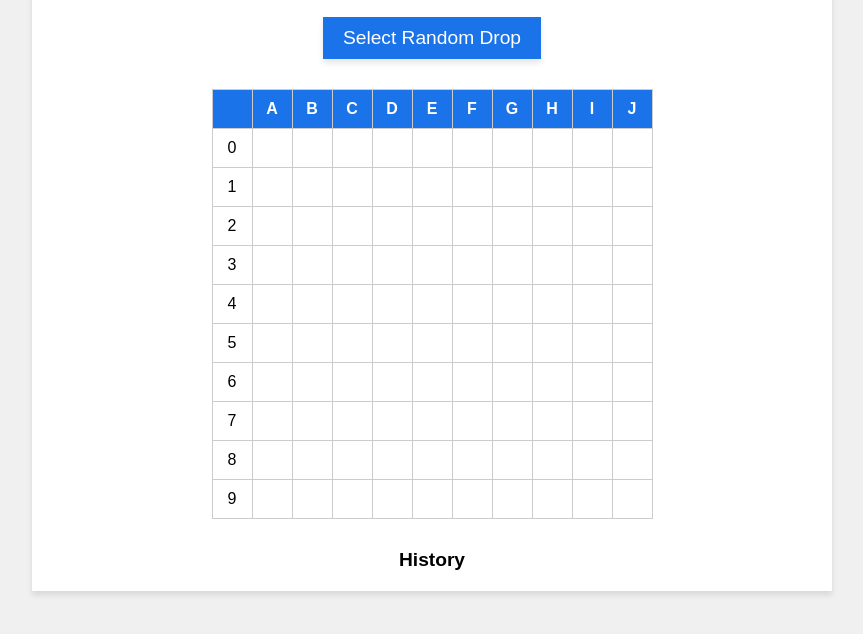
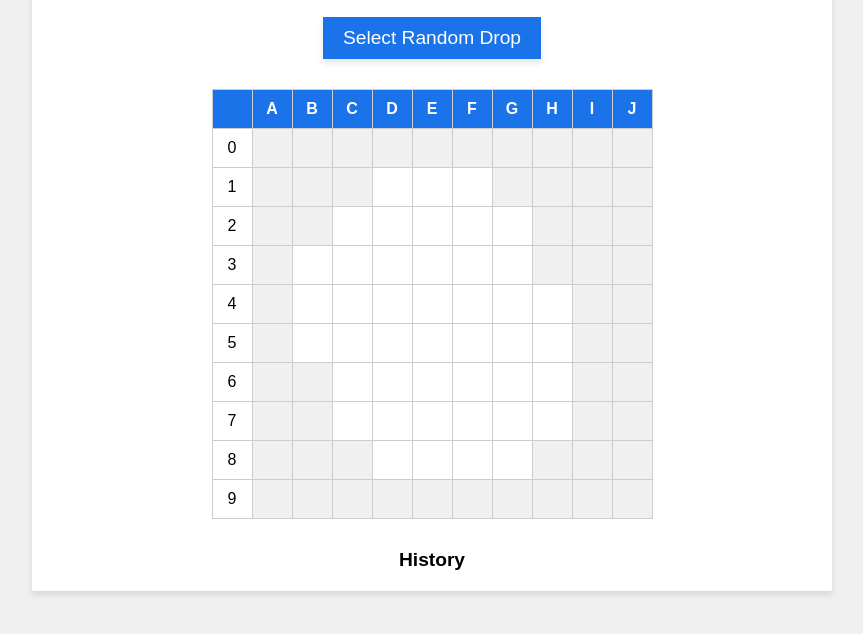
Before and after one commit to yhippa/cod-wz-2-drop-randomizer, a plain HTML site: page index.html in a window 1280 px wide. Shown: the part 118-752 px from the top of the page, without its empty margins (208-1071 px from the left). Drawn offline with Linux system fonts and the light colour scheme.

Commit message:
highlighted non-valid cells

```diff
--- a/script.js
+++ b/script.js
@@ -1,8 +1,11 @@
 const randomDropBtn = document.getElementById('random-drop-btn');
 const dropResult = document.getElementById('drop-result');
 const historyList = document.getElementById('history-list');
+const dropGrid = document.getElementById('drop-grid');
+const validDrops = [
+    'D1', 'E1', 'F1', 'C2', 'D2', 'E2', 'F2', 'G2', 'B3', 'C3', 'D3', 'E3', 'F3', 'G3', 'B4', 'C4', 'D4', 'E4', 'F4', 'G4', 'H4', 'B5', 'C5', 'D5', 'E5', 'F5', 'G5', 'H5', 'B5', 'C6', 'D6', 'E6', 'F6', 'G6', 'H6', 'C7', 'D7', 'E7', 'F7', 'G7', 'H7', 'D8', 'E8', 'F8', 'G8'
+];
 
-const dropGrid = document.getElementById('drop-grid');
 
 function createGrid() {
     const columns = ['A', 'B', 'C', 'D', 'E', 'F', 'G', 'H', 'I', 'J'];
@@ -17,8 +20,14 @@ function createGrid() {
 
         for (let j = 0; j < columns.length; j++) {
             const cell = document.createElement('td');
-            cell.id = `${columns[j]}${i}`;
+            const cellId = `${columns[j]}${i}`;
+            cell.id = cellId;
             row.appendChild(cell);
+
+            // Check if the cell is not within the valid drop list
+            if (!validDrops.includes(cellId)) {
+                cell.classList.add('invalid-drop');
+            }
         }
 
         tbody.appendChild(row);
@@ -26,10 +35,6 @@ function createGrid() {
 }
 
 createGrid();
-
-const validDrops = [
-    'D1', 'E1', 'F1', 'C2', 'D2', 'E2', 'F2', 'G2', 'B3', 'C3', 'D3', 'E3', 'F3', 'G3', 'B4', 'C4', 'D4', 'E4', 'F4', 'G4', 'H4', 'B5', 'C5', 'D5', 'E5', 'F5', 'G5', 'H5', 'B5', 'C6', 'D6', 'E6', 'F6', 'G6', 'H6', 'C7', 'D7', 'E7', 'F7', 'G7', 'H7', 'D8', 'E8', 'F8', 'G8'
-];
 
 function getRandomDrop() {
     const randomIndex = Math.floor(Math.random() * validDrops.length);
--- a/styles.css
+++ b/styles.css
@@ -86,3 +86,8 @@ h3 {
     background-color: #1a73e8;
     color: #ffffff;
 }
+
+.invalid-drop {
+    background-color: #f0f0f0;
+    color: #ccc;
+}
```
